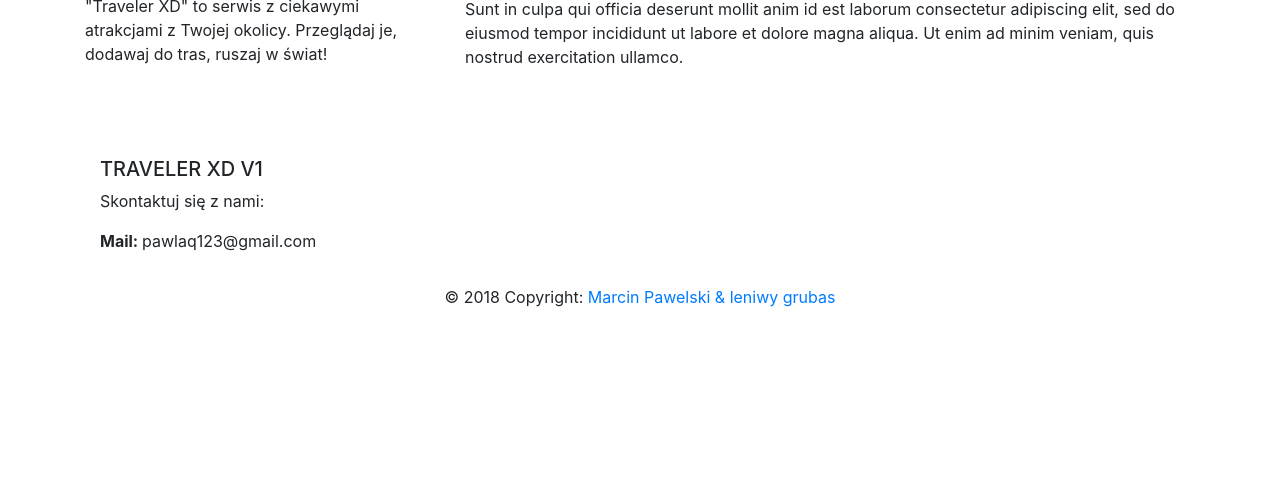
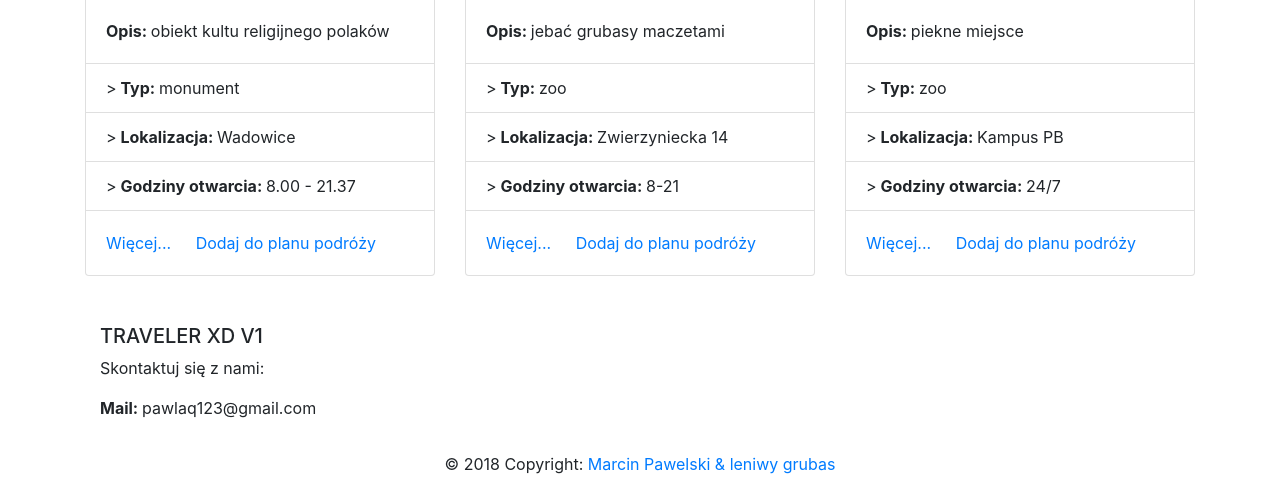
Before and after one commit to catchesfire/guide-TP, a Django app: page /guidebase/list in a window 1280 px wide. Shown: the part 695-1187 px from the top of the page. Before the commit the page ends 1002 px from the top, so only its background shows below. Run offline with Django 3.2, Linux system fonts and the light colour scheme; data comes from the database, SQL or seed files in the repository; both versions use the stored data as it was after the commit; some libraries are stand-ins or nearby versions.

Commit message:
include attraction list

```diff
--- a/guide/guidebase/models.py
+++ b/guide/guidebase/models.py
@@ -13,6 +13,8 @@ class Place(models.Model):
     name = models.CharField(max_length=100)
     type = models.ForeignKey('TypeOfPlace', on_delete=models.CASCADE)
     location = models.CharField(max_length=100)
+    gps_x = models.DecimalField(max_digits=10, decimal_places=7, default=0.00)
+    gps_y = models.DecimalField(max_digits=10, decimal_places=7, default=0.00)
     open_hours = models.CharField(max_length=100)
     avg_visit_time = models.DurationField()
     prices = models.CharField(max_length=100)
--- a/guide/guidebase/templates/guidebase/attractionlist.html
+++ b/guide/guidebase/templates/guidebase/attractionlist.html
@@ -3,21 +3,31 @@
 {% block pageContent %}
 <div class="container" style="margin-top:30px">
   <div class="row">
-    <div class="col-sm-4">
-      <h2>Mapa atrakcji</h2>
-      <h5>Zobacz ciekawe miejsca na mapie</h5>
-      <div class="fakeimg">tu bedzie mapa gugla</div>
-      <h4>CHUJESOS</h4>
-      <p>"Traveler XD" to serwis z ciekawymi atrakcjami z Twojej okolicy. Przeglądaj je, dodawaj do tras, ruszaj w świat!</p>
-      <hr class="d-sm-none">
+    {% for place in places %}
+    <div class="col">
+      <div class="card h-100">
+          <div class="card-header h-100">
+            <h4 >{{ place }}</h4>
+          </div>
+        <div style="height:200px">
+          <img class="card-img-top photoDetail" src="{{place.img.url}}" alt="Card image cap">
+        </div>
+        <div class="card-body">
+          <p class="card-text"><b> Opis: </b> {{place.about }}</p>
+        </div>
+        <ul class="list-group list-group-flush">
+          <li class="list-group-item">><b> Typ: </b> {{place.type }}</li>
+          <li class="list-group-item">><b> Lokalizacja: </b> {{place.location }}</li>
+          <li class="list-group-item">><b> Godziny otwarcia: </b> {{place.open_hours }}</li>
+        </ul>
+        <div class="card-body">
+          <a href="list/{{place.id}}" class="card-link">Więcej...</a>
+          <a href="#" class="card-link">Dodaj do planu podróży</a>
+        </div>
     </div>
-    <div class="col-sm-8">
-      <h2>Najnowsze atrakcje</h2>
-      <h5>Zobacz co przygotowaliśmy</h5>
-      <div class="fakeimg">Fake Image</div>
-      <p>Some text..</p>
-      <p>Sunt in culpa qui officia deserunt mollit anim id est laborum consectetur adipiscing elit, sed do eiusmod tempor incididunt ut labore et dolore magna aliqua. Ut enim ad minim veniam, quis nostrud exercitation ullamco.</p>
-      <br>
-  </div>
+    </div>
+  {% endfor %}
 </div>
 {% endblock %}
+
+    div.container>div.row>div.column
--- a/guide/guidebase/views.py
+++ b/guide/guidebase/views.py
@@ -6,11 +6,14 @@ from .models import TypeOfPlace
 class IndexView(generic.ListView):
     template_name = 'guidebase/index.html'
     context_object_name = 'recent_attraction'
+
     def get_queryset(self):
         return Place.objects.all().last()
 
+
 class ListView(generic.ListView):
     template_name = 'guidebase/attractionlist.html'
+    context_object_name = 'places'
 
     def get_queryset(self):
         return Place.objects.all()
```
Also changed, not shown: guide/db.sqlite3.
